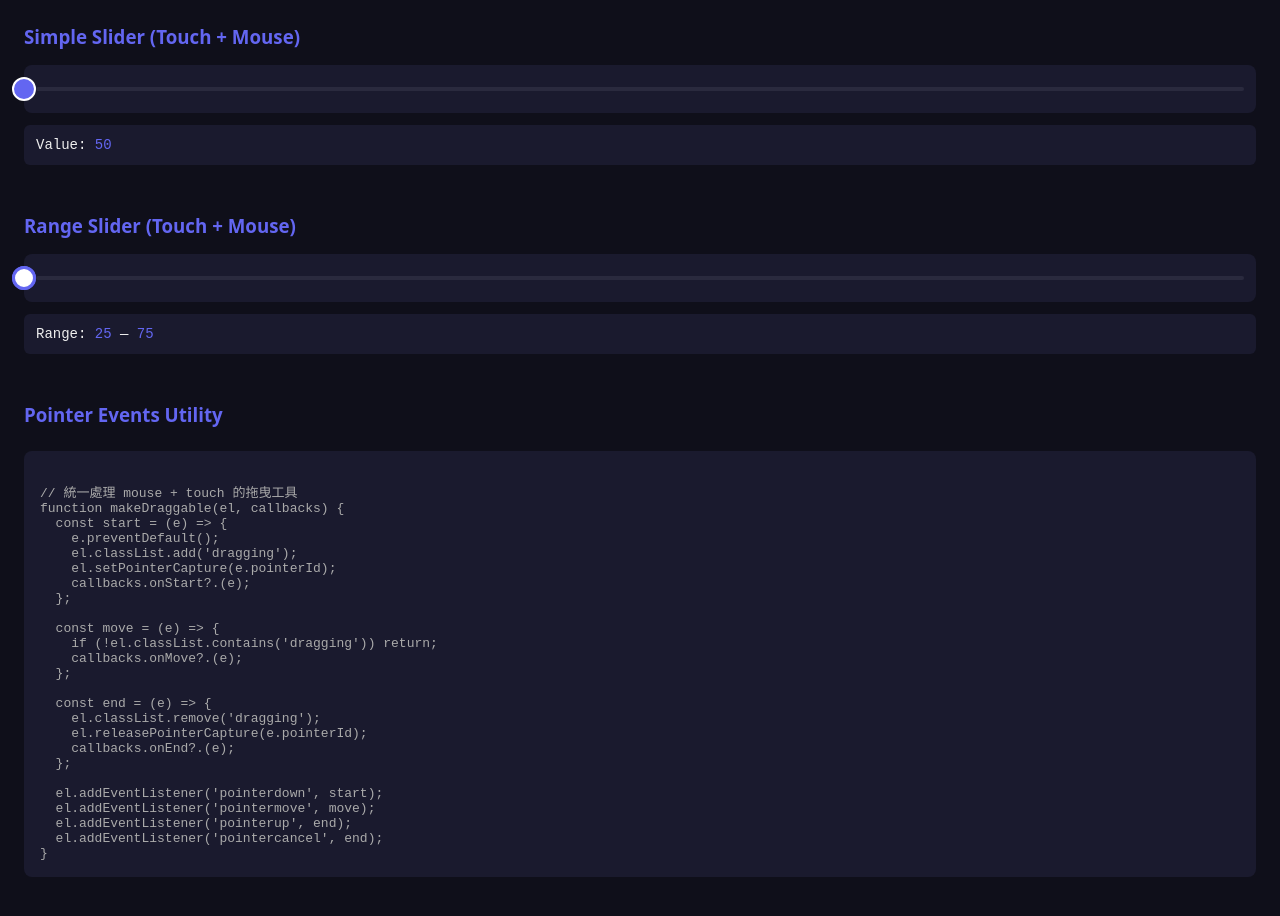
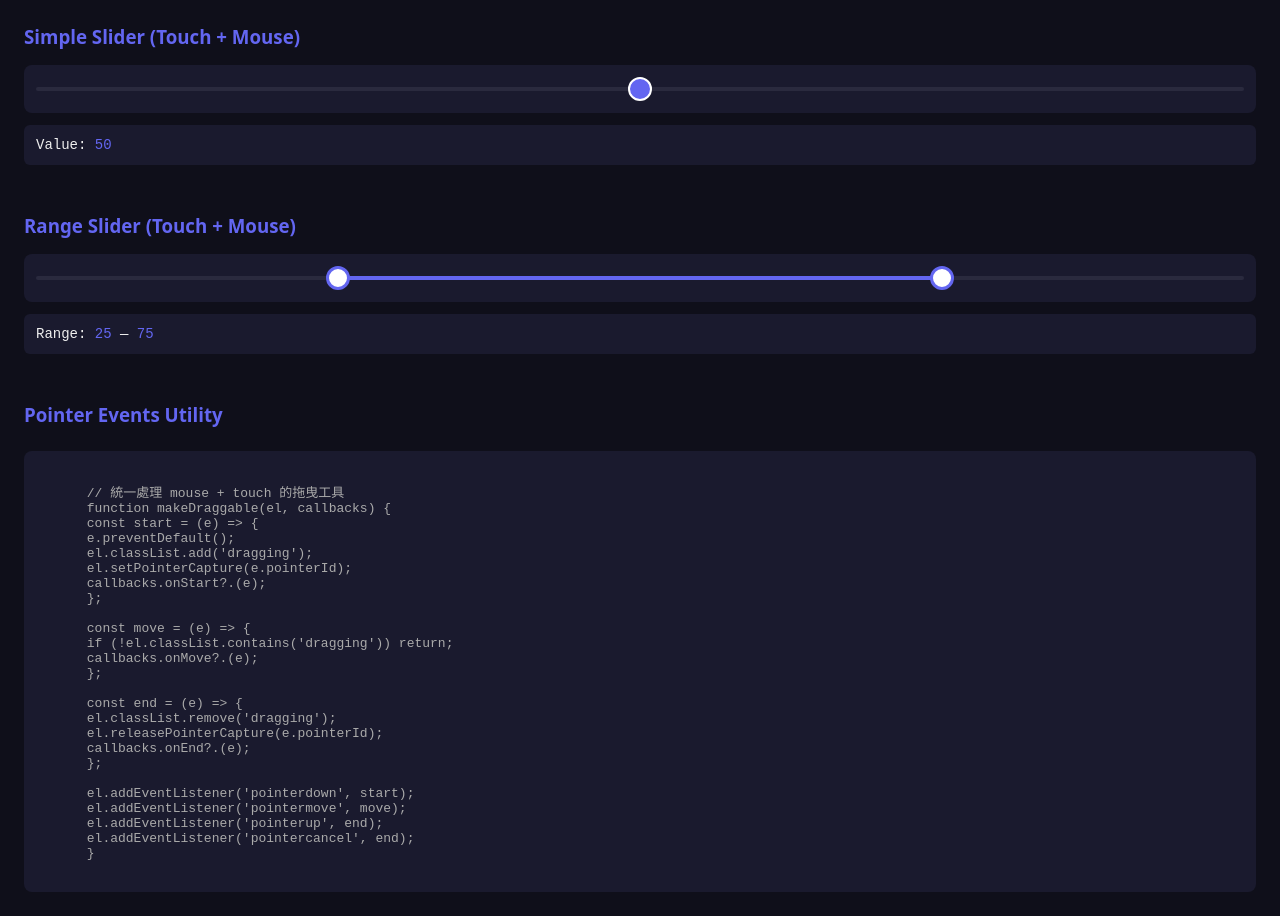
Before and after one commit to wolfuardian/web3d, a plain HTML site: page touch-drag.html in a window 1280 px wide. Drawn offline with Linux system fonts and the light colour scheme.

Commit message:
fix: fix touch bug

```diff
--- a/touch-drag.html
+++ b/touch-drag.html
@@ -224,11 +224,16 @@ function makeDraggable(el, callbacks) {
         let value = 50;
 
         const update = () => {
-    const pct = value;
-    thumb.style.left = `calc(12px + ${pct}% * (100% - 24px) / 100)`;
+          const rect = slider.getBoundingClientRect();
+          const width = rect.width - 24;
+          const px = 12 + (value / 100) * width;
+          thumb.style.left = `${px}px`;
           out.textContent = value.toFixed(0);
         };
+
+        // 初始化 + resize 時更新
         update();
+        window.addEventListener('resize', update);
 
         makeDraggable(thumb, {
           onMove(e) {
@@ -253,16 +258,21 @@ function makeDraggable(el, callbacks) {
         let start = 25, end = 75;
 
         const update = () => {
-    const left = `calc(12px + ${start}% * (100% - 24px) / 100)`;
-    const right = `calc(12px + ${end}% * (100% - 24px) / 100)`;
-    handleStart.style.left = left;
-    handleEnd.style.left = right;
-    fill.style.left = left;
-    fill.style.width = `calc((${end - start}%) * (100% - 24px) / 100)`;
+          const rect = slider.getBoundingClientRect();
+          const width = rect.width - 24;
+          const startPx = 12 + (start / 100) * width;
+          const endPx = 12 + (end / 100) * width;
+
+          handleStart.style.left = `${startPx}px`;
+          handleEnd.style.left = `${endPx}px`;
+          fill.style.left = `${startPx}px`;
+          fill.style.width = `${endPx - startPx}px`;
           outStart.textContent = start.toFixed(0);
           outEnd.textContent = end.toFixed(0);
         };
+
         update();
+        window.addEventListener('resize', update);
 
         const getValueFromX = (clientX) => {
           const rect = slider.getBoundingClientRect();
```
Lines whose indentation alone changed are shown as unchanged.
